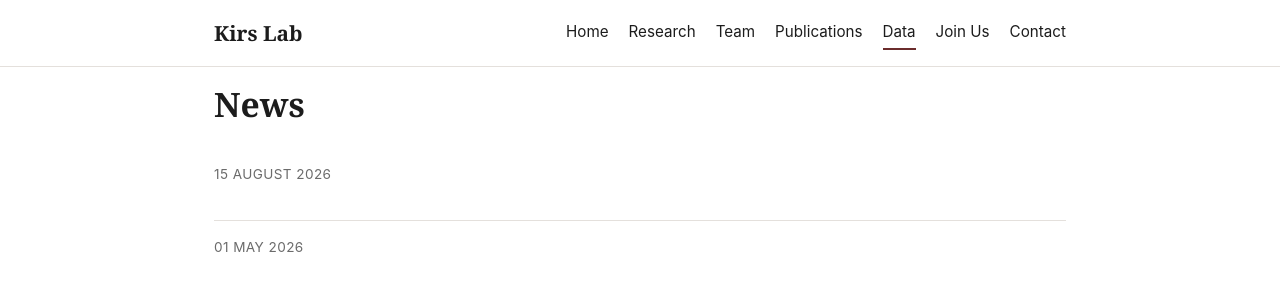
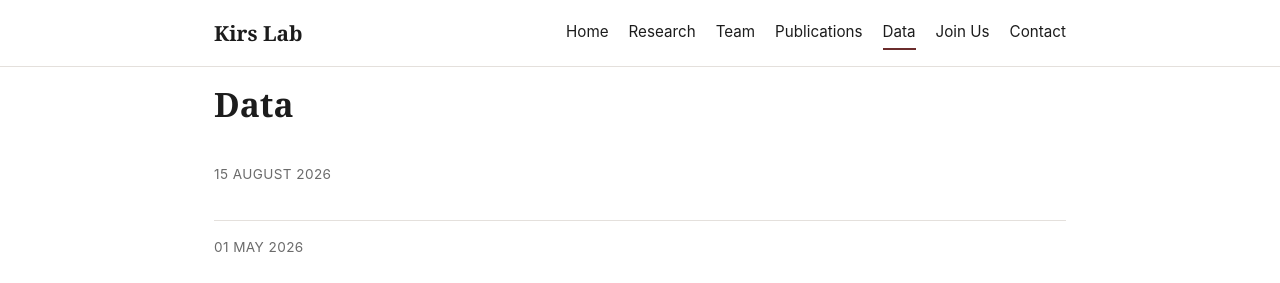
Before and after one commit to MarekKirs/marekkirs.github.io, a Jekyll site: the page built from data.md, in a window 1280 px wide. Shown: the top 283 px of the page. Built offline with Jekyll 4.4.1, drawn with Linux system fonts in a browser that asks for light colours.

Commit message:
Update data.md

```diff
--- a/data.md
+++ b/data.md
@@ -4,7 +4,7 @@ title: Data
 permalink: /data/
 ---
 
-# News
+# Data
 
 {% assign news = site.data.news | sort: "date" | reverse %}
 {% for item in news %}
```
